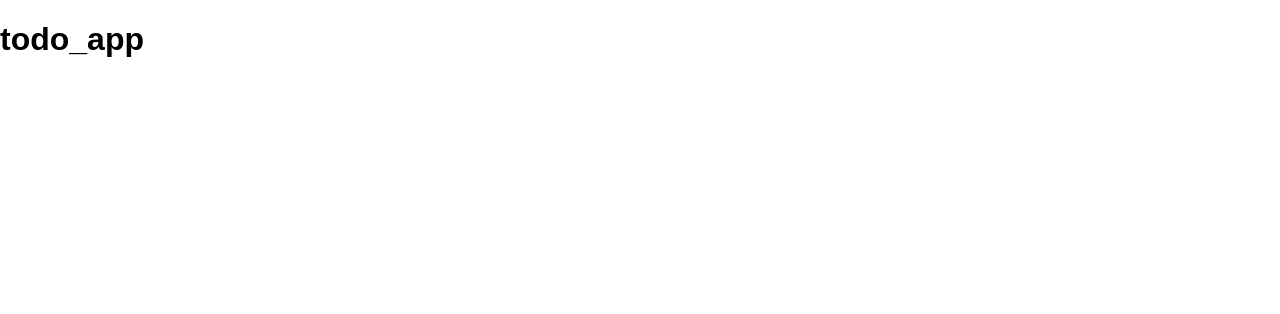
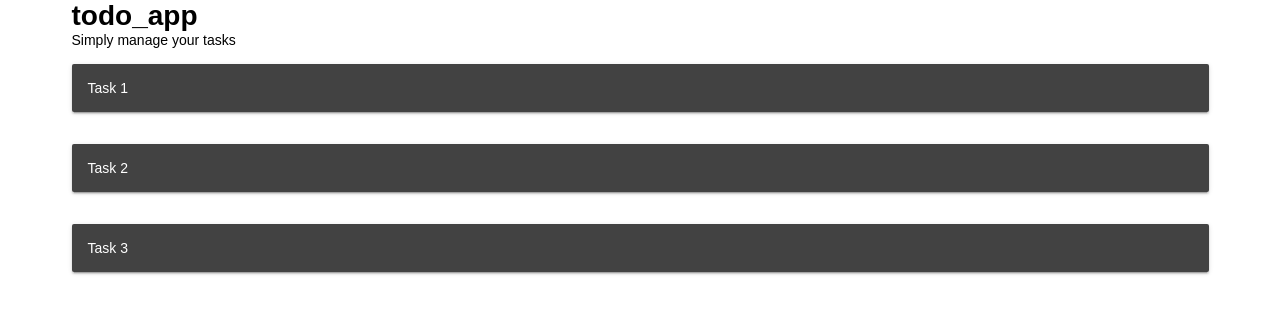
Before and after one commit to barbequeue/todo_app, a Vue app: page / in a window 1280 px wide. Shown: the top 314 px of the page. Built offline with nearby package versions, Linux system fonts and the light colour scheme.

Commit message:
Vuetify plugin added; Static layout on Home page added

```diff
--- a/package.json
+++ b/package.json
@@ -10,6 +10,7 @@
   "dependencies": {
     "vue": "^2.5.21",
     "vue-router": "^3.0.1",
+    "vuetify": "^1.3.0",
     "vuex": "^3.0.1"
   },
   "devDependencies": {
@@ -21,6 +22,7 @@
     "eslint-plugin-vue": "^5.0.0",
     "node-sass": "^4.9.0",
     "sass-loader": "^7.0.1",
+    "vue-cli-plugin-vuetify": "^0.4.6",
     "vue-template-compiler": "^2.5.21"
   },
   "eslintConfig": {
--- a/public/index.html
+++ b/public/index.html
@@ -6,6 +6,8 @@
     <meta name="viewport" content="width=device-width,initial-scale=1.0">
     <link rel="icon" href="<%= BASE_URL %>favicon.png">
     <title>todo_app</title>
+    <link rel="stylesheet" href="https://fonts.googleapis.com/css?family=Roboto:100,300,400,500,700,900">
+    <link rel="stylesheet" href="https://use.fontawesome.com/releases/v5.2.0/css/all.css" integrity="sha384-hWVjflwFxL6sNzntih27bfxkr27PmbbK/iSvJ+a4+0owXq79v+lsFkW54bOGbiDQ" crossorigin="anonymous">
   </head>
   <body>
     <noscript>
--- a/src/main.js
+++ b/src/main.js
@@ -1,4 +1,5 @@
 import Vue from 'vue'
+import './plugins/vuetify'
 import App from './App.vue'
 import router from './router'
 import store from './store'
--- /dev/null
+++ b/src/plugins/vuetify.js
@@ -0,0 +1,7 @@
+import Vue from 'vue'
+import Vuetify from 'vuetify'
+import 'vuetify/dist/vuetify.min.css'
+
+Vue.use(Vuetify, {
+  iconfont: 'fa',
+})
--- a/src/views/Home.vue
+++ b/src/views/Home.vue
@@ -1,5 +1,27 @@
 <template>
-  <div class="home">
-    <h1>todo_app</h1>
-  </div>
+  <v-container py-0>
+    <v-layout row wrap>
+      <v-flex xs12>
+        <h1>todo_app</h1>
+        <p class="mb-0">Simply manage your tasks</p>
+      </v-flex>
+    </v-layout>
+    <v-layout collumn wrap>
+      <v-flex xs12 my-3>
+        <v-card dark>
+          <v-card-text>Task 1</v-card-text>
+        </v-card>
+      </v-flex>
+      <v-flex xs12 my-3>
+        <v-card dark>
+          <v-card-text>Task 2</v-card-text>
+        </v-card>
+      </v-flex>
+      <v-flex xs12 my-3>
+        <v-card dark>
+          <v-card-text>Task 3</v-card-text>
+        </v-card>
+      </v-flex>
+    </v-layout>
+  </v-container>
 </template>
```
Also changed, not shown: 1 other file (tests, documents, lock files or other folders).
